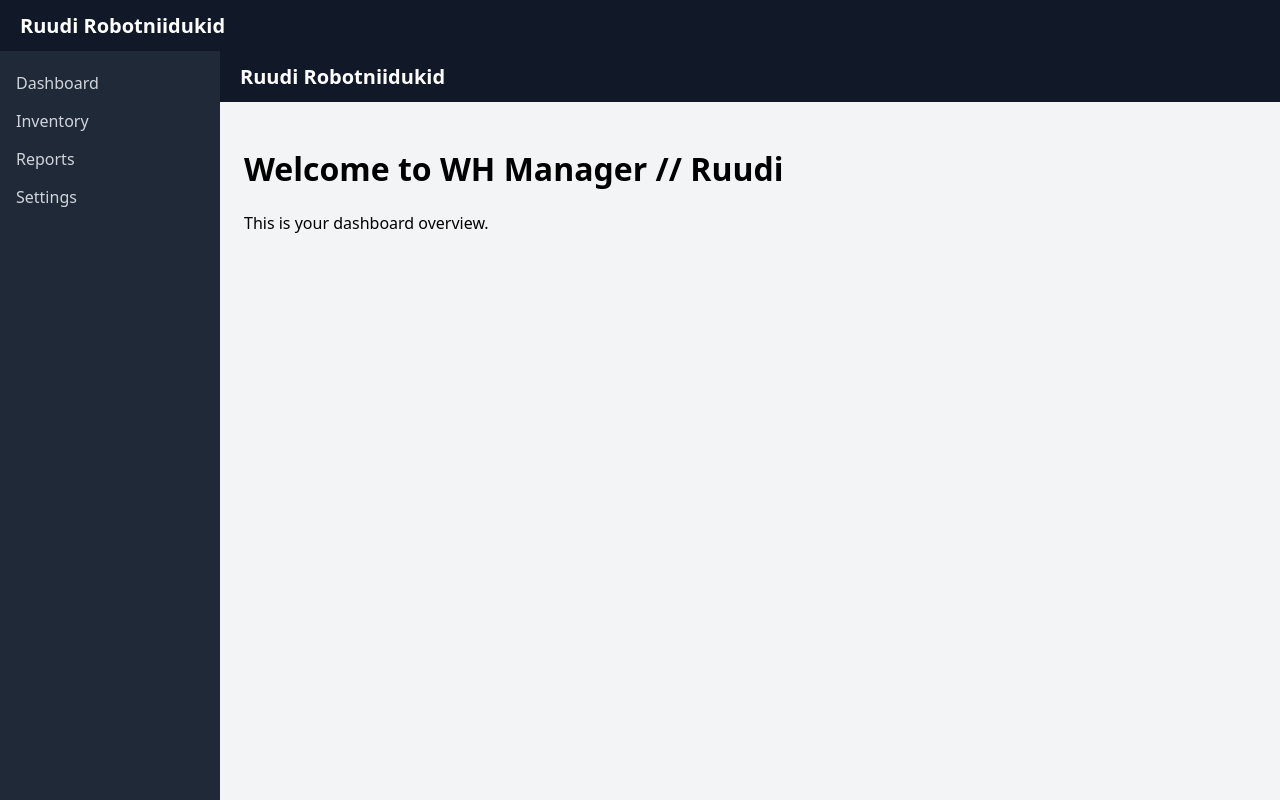
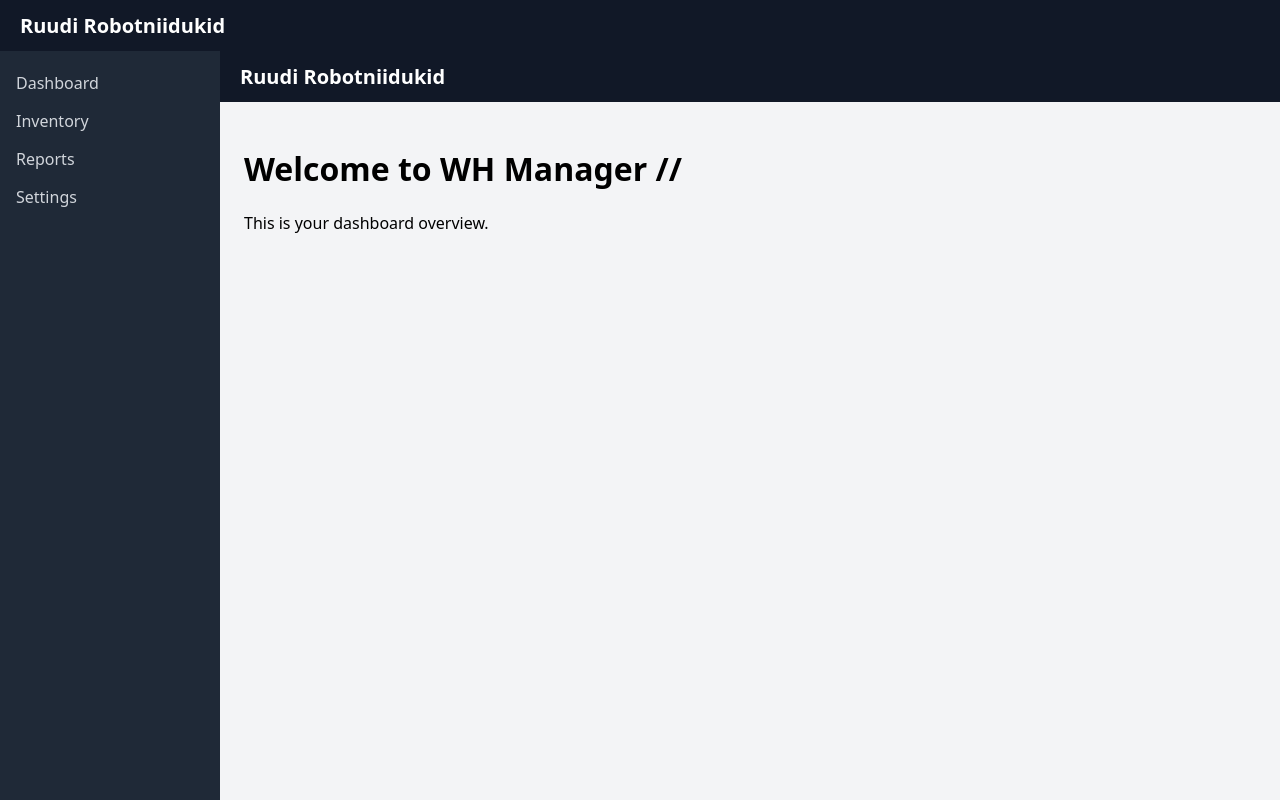
Before and after one commit to KlenisT/WHManager, a Next.js app in the folder whmanager/: page / in a window 1280 px wide. Built offline with nearby package versions, Linux system fonts and the light colour scheme.

Commit message:
delete page under dashboard // vercel error

```diff
--- a/whmanager/app/page.tsx
+++ b/whmanager/app/page.tsx
@@ -9,7 +9,7 @@ export default function HomePage() {
       <div className={styles.mainContent}>
         <Header />
         <main className={styles.content}>
-          <h1>Welcome to WH Manager // Ruudi</h1>
+          <h1>Welcome to WH Manager //</h1>
           <p>This is your dashboard overview.</p>
         </main>
       </div>
```
Also changed, not shown: whmanager/app/dashboard/page.tsx (deleted).
